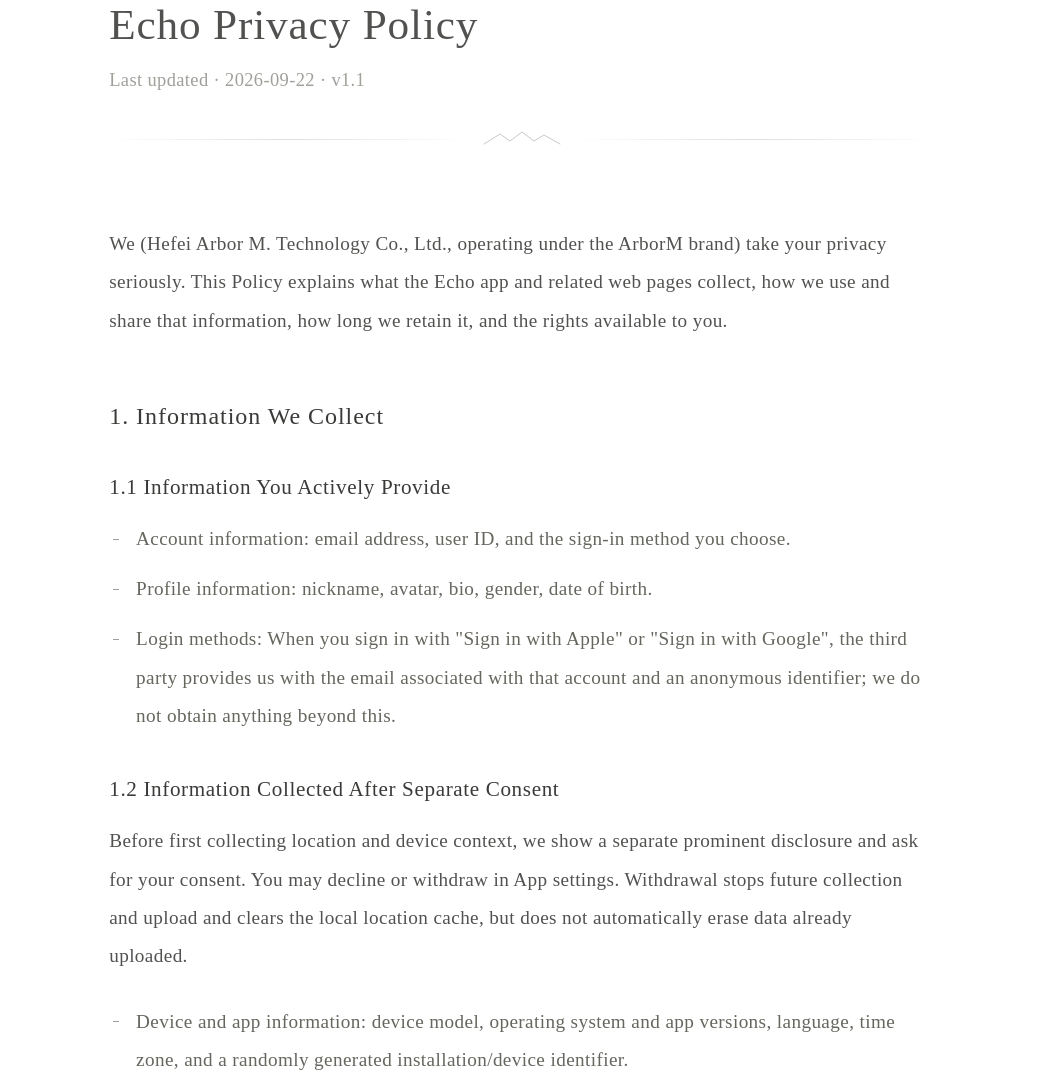
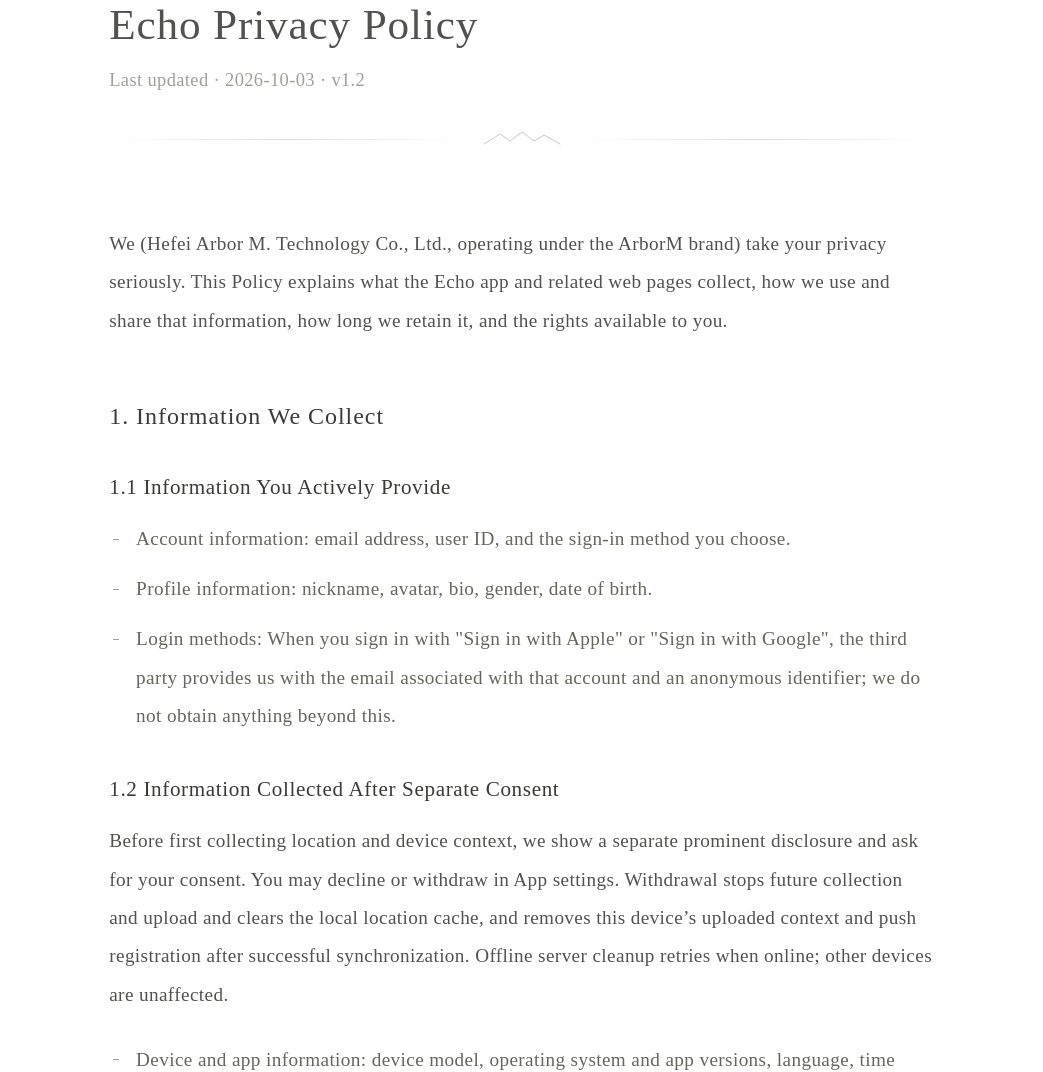
Before and after one commit to ArborM6/echo.arborm.co, a React (Vite) app: page /privacy in a window 1280 px wide. Shown: the part 227-1299 px from the top of the page, without its empty margins (118-1161 px from the left). Built offline with nearby package versions, Linux system fonts and the light colour scheme; no server answers; a small style sheet from the web is missing; a web font is replaced by a local one.

Commit message:
docs: 更新设备授权撤回与数据保留说明

```diff
--- a/src/i18n/locales.ts
+++ b/src/i18n/locales.ts
@@ -118,8 +118,8 @@
 
   // ===== Privacy =====
   'privacy.title': 'Echo 隐私政策',
-  "privacy.effective_date": "2026-09-22",
-  "privacy.version": "v1.1",
+  "privacy.effective_date": "2026-10-03",
+  "privacy.version": "v1.2",
   "privacy.intro": "我们（合肥阿博木科技有限公司，品牌名 ArborM，以下简称“我们”）非常重视您的隐私。本政策说明 Echo 应用及相关网页在您使用过程中会收集哪些信息、如何使用和共享、保留多久，以及您拥有的权利。",
   'privacy.s1_title': '1. 我们收集的信息',
   'privacy.s1_1_title': '1.1 您主动提供的信息',
@@ -127,7 +127,7 @@
   'privacy.s1_1_profile': '资料信息：昵称、头像、个人简介、性别、生日。',
   'privacy.s1_1_login': '登录方式：当您使用 "Sign in with Apple" 或 "Sign in with Google" 登录时，第三方会向我们提供该账号关联的邮箱以及一个匿名标识；我们不会获取除此之外的资料。',
   "privacy.s1_2_title": "1.2 经您单独同意后收集的信息",
-  "privacy.s1_2_consent": "首次收集位置和设备上下文前，我们会展示单独的显著说明并征得您的同意。您可以拒绝或在 App 设置中撤回；撤回后将停止后续收集和上传，并清除本地位置缓存，但不会自动删除此前已上传的数据。",
+  "privacy.s1_2_consent": "首次收集位置和设备上下文前，我们会展示单独的显著说明并征得您的同意。您可以拒绝或在 App 设置中撤回；撤回后将停止后续收集和上传，并清除本地位置缓存，并在同步成功后删除当前设备已上传的上下文和推送注册。离线时服务端清理将待联网后重试，其他设备不受影响。",
   "privacy.s1_2_device": "设备与应用信息：设备型号、操作系统和应用版本、语言、时区，以及随机生成的安装/设备标识。",
   "privacy.s1_2_status": "设备状态：电池电量与充电状态、网络类型、耳机连接状态、屏幕亮度等；用于生成上下文及决定消息推送时机与形式。",
   "privacy.s1_2_location": "位置（可选）：如您授予系统位置权限，我们会处理 GPS 经纬度和城市；GPS 不可用时，经您同意，我们可能通过公开 IP 地址使用 ipapi.co 或高德获得大致位置。关闭系统 GPS 权限不等同于关闭已同意的 IP 定位；您可在 App 设置中撤回设备数据同意。",
@@ -153,7 +153,7 @@
   "privacy.s3_retention_title": "3.1 保留期限",
   "privacy.s3_retention_account": "账号、资料、偏好、订阅权益及有效消息通常保留至您删除账号或相关数据；为提供服务所必需时持续保留。",
   "privacy.s3_retention_trash": "您软删除的消息和相关配图最多保留 7 天用于恢复，之后由定时任务永久删除。",
-  "privacy.s3_retention_device": "服务器端设备上下文按每位用户滚动保留最新 30 条；更早记录随新记录写入而删除。删除账号时一并删除。",
+  "privacy.s3_retention_device": "服务器端设备上下文按每位用户滚动保留最新 30 条；更早记录随新记录写入而删除。删除账号时一并删除。 撤回并同步成功后，我们会删除当前设备已上传的上下文和推送注册；离线时本机立即停止采集，服务端清理在联网后重试。账号和设备对应的授权选择保留至账号删除，以防止撤回后旧请求重新上传数据。",
   "privacy.s3_retention_delete": "账号删除在确认后最迟 7 天内完成；已使用、过期或替换的网页删除请求令牌最多保留 30 天用于安全审计，随后删除。",
   "privacy.s3_retention_reports": "AI 内容举报及内容快照在账号存续期间保留，以便审核、处理申诉和防止滥用；删除账号时一并删除，法律另有要求的除外。",
   "privacy.s3_retention_providers": "崩溃诊断、订阅交易和第三方服务日志按相应服务商的设置、合同及适用法律保留；支付或税务记录可能依法保留更长时间。您可联系我们请求适用范围内的删除。",
@@ -436,8 +436,8 @@
 
   // ===== Privacy =====
   'privacy.title': 'Echo 隱私政策',
-  "privacy.effective_date": "2026-09-22",
-  "privacy.version": "v1.1",
+  "privacy.effective_date": "2026-10-03",
+  "privacy.version": "v1.2",
   "privacy.intro": "我們（合肥阿博木科技有限公司，品牌名 ArborM，以下簡稱「我們」）非常重視您的隱私。本政策說明 Echo 應用程式及相關網頁在您使用過程中會收集哪些資訊、如何使用和分享、保留多久，以及您擁有的權利。",
   'privacy.s1_title': '1. 我們收集的資訊',
   'privacy.s1_1_title': '1.1 您主動提供的資訊',
@@ -445,7 +445,7 @@
   'privacy.s1_1_profile': '資料資訊：暱稱、頭像、個人簡介、性別、生日。',
   'privacy.s1_1_login': '登入方式：當您使用 "Sign in with Apple" 或 "Sign in with Google" 登入時,第三方會向我們提供該帳號關聯的電子郵件以及一個匿名識別碼;我們不會取得除此之外的資料。',
   "privacy.s1_2_title": "1.2 經您單獨同意後收集的資訊",
-  "privacy.s1_2_consent": "首次收集位置和裝置情境前，我們會顯示單獨的顯著說明並取得您的同意。您可以拒絕或在 App 設定中撤回；撤回後將停止後續收集和上傳，並清除本機位置快取，但不會自動刪除此前已上傳的資料。",
+  "privacy.s1_2_consent": "首次收集位置和裝置情境前，我們會顯示單獨的顯著說明並取得您的同意。您可以拒絕或在 App 設定中撤回；撤回後將停止後續收集和上傳，並清除本機位置快取，並在同步成功後刪除目前裝置已上傳的情境與推播註冊。離線時伺服器清理將待連線後重試，其他裝置不受影響。",
   "privacy.s1_2_device": "裝置與應用資訊：裝置型號、作業系統和應用程式版本、語言、時區，以及隨機產生的安裝/裝置識別碼。",
   "privacy.s1_2_status": "裝置狀態：電池電量與充電狀態、網路類型、耳機連線狀態、螢幕亮度等；用於產生情境及決定訊息推播時機與形式。",
   "privacy.s1_2_location": "位置（可選）：如您授予系統位置權限，我們會處理 GPS 經緯度和城市；GPS 無法使用時，經您同意，我們可能透過公開 IP 地址使用 ipapi.co 或高德取得大致位置。關閉系統 GPS 權限不等同於關閉已同意的 IP 定位；您可在 App 設定中撤回裝置資料同意。",
@@ -471,7 +471,7 @@
   "privacy.s3_retention_title": "3.1 保留期限",
   "privacy.s3_retention_account": "帳號、資料、偏好、訂閱權益及有效訊息通常保留至您刪除帳號或相關資料；為提供服務所必要時持續保留。",
   "privacy.s3_retention_trash": "您軟刪除的訊息和相關配圖最多保留 7 天用於復原，之後由排程工作永久刪除。",
-  "privacy.s3_retention_device": "伺服器端裝置情境按每位使用者滾動保留最新 30 筆；更早記錄隨新記錄寫入而刪除。刪除帳號時一併刪除。",
+  "privacy.s3_retention_device": "伺服器端裝置情境按每位使用者滾動保留最新 30 筆；更早記錄隨新記錄寫入而刪除。刪除帳號時一併刪除。 撤回並同步成功後，我們會刪除目前裝置已上傳的情境與推播註冊；離線時本機立即停止收集，伺服器清理在連線後重試。帳號與裝置對應的授權選擇保留至帳號刪除，以防止撤回後舊請求重新上傳資料。",
   "privacy.s3_retention_delete": "帳號刪除在確認後最遲 7 天內完成；已使用、過期或替換的網頁刪除請求權杖最多保留 30 天用於安全稽核，之後刪除。",
   "privacy.s3_retention_reports": "AI 內容檢舉及內容快照在帳號存續期間保留，以便審核、處理申訴和防止濫用；刪除帳號時一併刪除，法律另有要求者除外。",
   "privacy.s3_retention_providers": "當機診斷、訂閱交易和第三方服務日誌按相應服務商的設定、合約及適用法律保留；付款或稅務記錄可能依法保留更長時間。您可聯絡我們請求適用範圍內的刪除。",
@@ -754,8 +754,8 @@
 
   // ===== Privacy =====
   'privacy.title': 'Echo Privacy Policy',
-  "privacy.effective_date": "2026-09-22",
-  "privacy.version": "v1.1",
+  "privacy.effective_date": "2026-10-03",
+  "privacy.version": "v1.2",
   "privacy.intro": "We (Hefei Arbor M. Technology Co., Ltd., operating under the ArborM brand) take your privacy seriously. This Policy explains what the Echo app and related web pages collect, how we use and share that information, how long we retain it, and the rights available to you.",
   'privacy.s1_title': '1. Information We Collect',
   'privacy.s1_1_title': '1.1 Information You Actively Provide',
@@ -763,7 +763,7 @@
   'privacy.s1_1_profile': 'Profile information: nickname, avatar, bio, gender, date of birth.',
   'privacy.s1_1_login': 'Login methods: When you sign in with "Sign in with Apple" or "Sign in with Google", the third party provides us with the email associated with that account and an anonymous identifier; we do not obtain anything beyond this.',
   "privacy.s1_2_title": "1.2 Information Collected After Separate Consent",
-  "privacy.s1_2_consent": "Before first collecting location and device context, we show a separate prominent disclosure and ask for your consent. You may decline or withdraw in App settings. Withdrawal stops future collection and upload and clears the local location cache, but does not automatically erase data already uploaded.",
+  "privacy.s1_2_consent": "Before first collecting location and device context, we show a separate prominent disclosure and ask for your consent. You may decline or withdraw in App settings. Withdrawal stops future collection and upload and clears the local location cache, and removes this device’s uploaded context and push registration after successful synchronization. Offline server cleanup retries when online; other devices are unaffected.",
   "privacy.s1_2_device": "Device and app information: device model, operating system and app versions, language, time zone, and a randomly generated installation/device identifier.",
   "privacy.s1_2_status": "Device state: battery level and charging status, network type, headset connection, screen brightness, and similar context used to generate messages and decide delivery timing and format.",
   "privacy.s1_2_location": "Location (optional): if you grant the system location permission, we process GPS coordinates and city. If GPS is unavailable, after your consent we may use your public IP address with ipapi.co or Amap to infer an approximate location. Disabling the system GPS permission does not disable consented IP geolocation; withdraw device-data consent in App settings to stop it.",
@@ -789,7 +789,7 @@
   "privacy.s3_retention_title": "3.1 Retention",
   "privacy.s3_retention_account": "Account details, profile, preferences, subscription entitlements, and active messages are generally kept until you delete the account or relevant data, for as long as needed to provide the service.",
   "privacy.s3_retention_trash": "Soft-deleted messages and associated images are retained for up to 7 days for recovery, then permanently removed by a scheduled process.",
-  "privacy.s3_retention_device": "Server-side device context is kept on a rolling basis for the latest 30 records per user; older records are removed as new ones arrive. All are removed when the account is deleted.",
+  "privacy.s3_retention_device": "Server-side device context is kept on a rolling basis for the latest 30 records per user; older records are removed as new ones arrive. All are removed when the account is deleted. After withdrawal is synchronized, we remove this device’s uploaded context and push registration. Offline withdrawal stops collection locally immediately and retries server cleanup when online. Account/device consent choices are kept until account deletion to prevent older requests from restoring withdrawn data.",
   "privacy.s3_retention_delete": "Account deletion is completed no later than 7 days after confirmation. Used, expired, or superseded web deletion-request tokens may be retained for up to 30 days for security auditing, then removed.",
   "privacy.s3_retention_reports": "AI-content reports and content snapshots are retained while the account exists to support review, appeals, and abuse prevention, and are removed with account deletion unless law requires otherwise.",
   "privacy.s3_retention_providers": "Crash diagnostics, subscription transactions, and third-party service logs are retained under the applicable provider settings, contracts, and law. Payment or tax records may be retained longer where legally required. Contact us to request deletion where applicable.",
```
